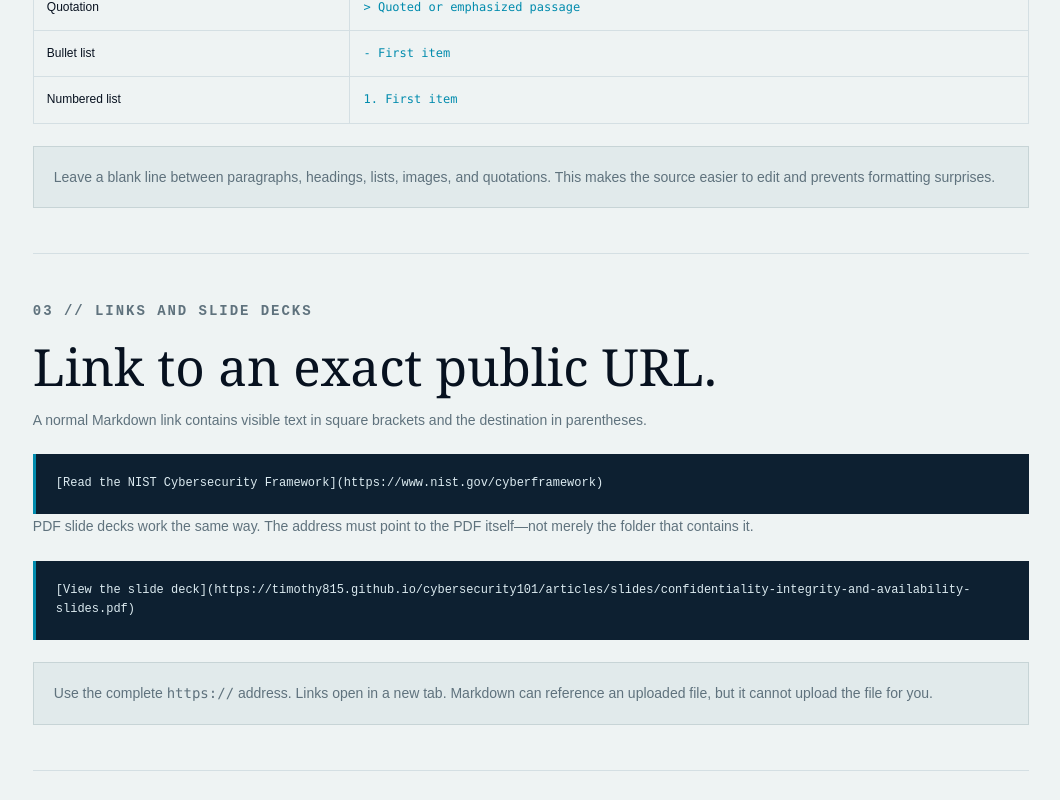
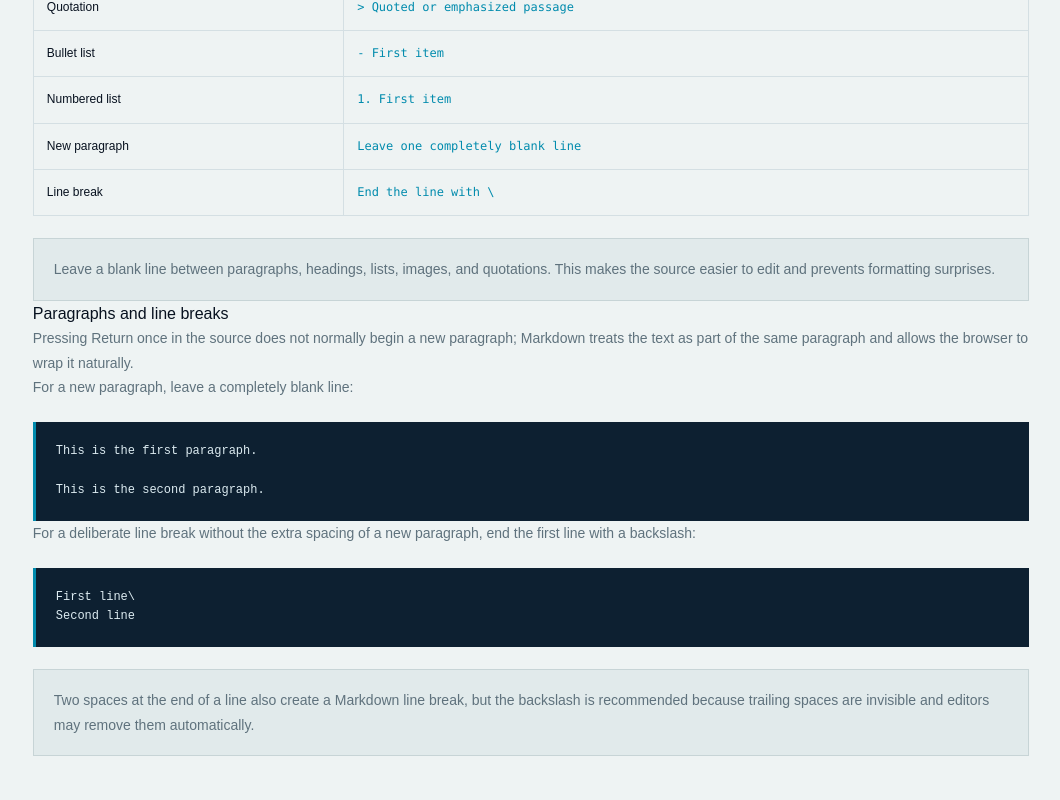
Before and after one commit to Timothy815/cybersecurity101, a Next.js app: page /control/markdown-help in a window 1280 px wide. Shown: the part 1460-2260 px from the top of the page, without its empty margins (109-1169 px from the left). Built offline with nearby package versions, Linux system fonts and the light colour scheme.

Commit message:
Document Markdown line breaks

```diff
--- a/app/control/markdown-help/page.tsx
+++ b/app/control/markdown-help/page.tsx
@@ -54,9 +54,21 @@ published: 2026-08-17
               <tr><td>Quotation</td><td><code>&gt; Quoted or emphasized passage</code></td></tr>
               <tr><td>Bullet list</td><td><code>- First item</code></td></tr>
               <tr><td>Numbered list</td><td><code>1. First item</code></td></tr>
+              <tr><td>New paragraph</td><td><code>Leave one completely blank line</code></td></tr>
+              <tr><td>Line break</td><td><code>{"End the line with \\"}</code></td></tr>
             </tbody>
           </table>
           <p className="guide-note">Leave a blank line between paragraphs, headings, lists, images, and quotations. This makes the source easier to edit and prevents formatting surprises.</p>
+          <h3>Paragraphs and line breaks</h3>
+          <p>Pressing Return once in the source does not normally begin a new paragraph; Markdown treats the text as part of the same paragraph and allows the browser to wrap it naturally.</p>
+          <p>For a new paragraph, leave a completely blank line:</p>
+          <pre className="guide-example">{`This is the first paragraph.
+
+This is the second paragraph.`}</pre>
+          <p>For a deliberate line break without the extra spacing of a new paragraph, end the first line with a backslash:</p>
+          <pre className="guide-example">{`First line\\
+Second line`}</pre>
+          <p className="guide-note">Two spaces at the end of a line also create a Markdown line break, but the backslash is recommended because trailing spaces are invisible and editors may remove them automatically.</p>
         </section>
 
         <section className="guide-section">
```
